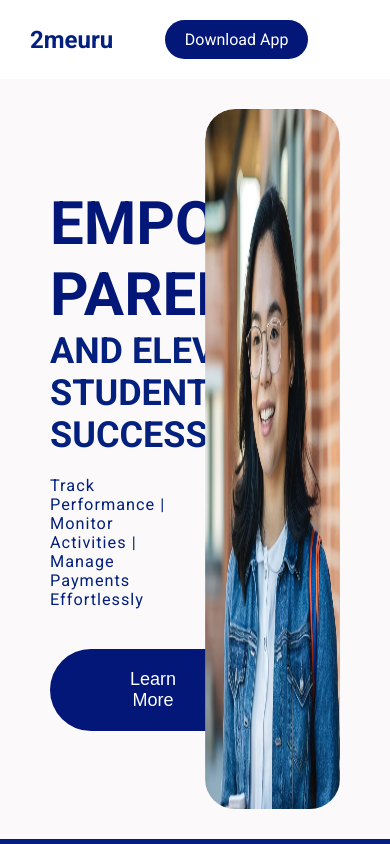
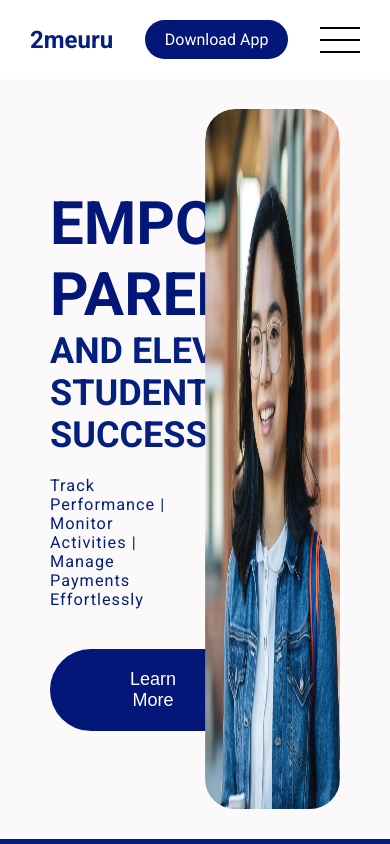
Before and after one commit to Orisabiyi/2meuru, a React (Vite) app: page / in a window 390 px wide. Shown: the top 844 px of the page. Built offline with nearby package versions, Linux system fonts and the light colour scheme.

Commit message:
style mobile view for nav

```diff
--- a/src/components/Nav.module.css
+++ b/src/components/Nav.module.css
@@ -26,6 +26,30 @@
   background-color: var(--primary-color-1);
 }
 
+.menuBar {
+  width: 4rem;
+  height: 0.2rem;
+  background: #000;
+  position: relative;
+}
+
+.menuBar::before,
+.menuBar::after {
+  content: "";
+  position: absolute;
+  background: #000;
+  width: 100%;
+  height: 0.2rem;
+}
+
+.menuBar::before {
+  top: -1.2rem;
+}
+
+.menuBar::after {
+  top: 1.2rem;
+}
+
 @media only screen and (max-width: 37.5em) {
   .nav {
     padding: 2rem 3rem;
```
